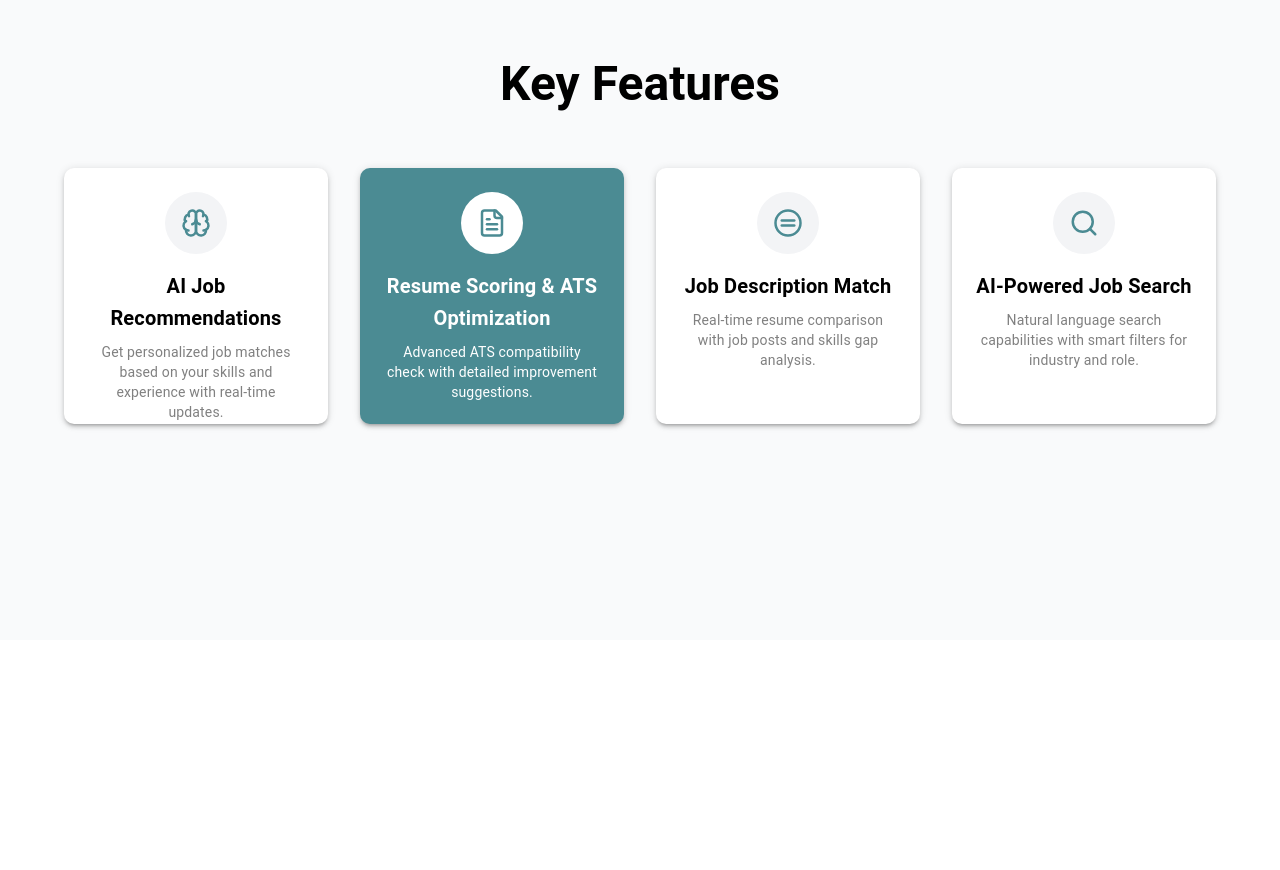
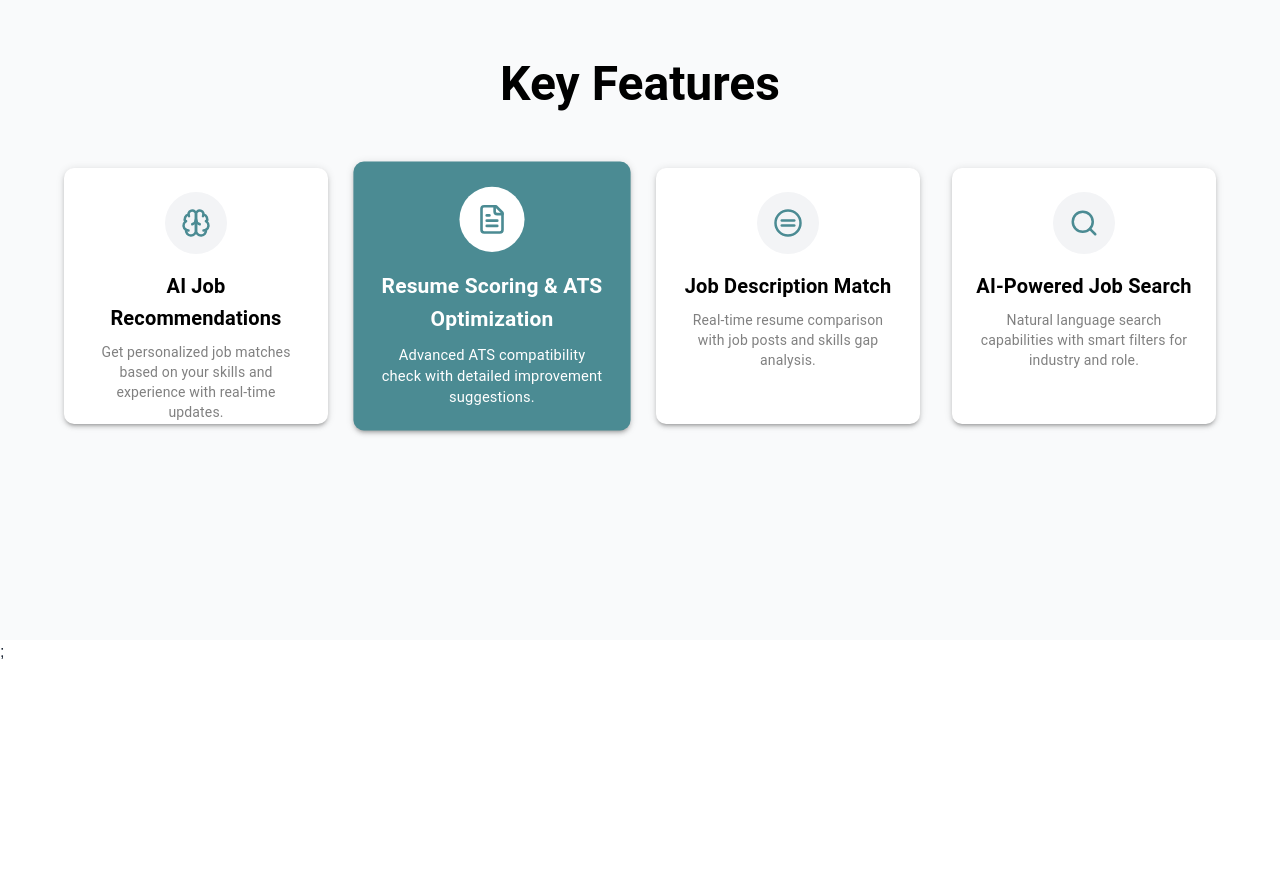
Before and after one commit to abdullah-k18/rozgar-dev, a Next.js app: page / in a window 1280 px wide. Shown: the part 960-1830 px from the top of the page. Built offline with nearby package versions, Linux system fonts and the light colour scheme.

Commit message:
UI Chnages

```diff
--- a/app/page.js
+++ b/app/page.js
@@ -10,6 +10,7 @@ import {
   Linkedin,
 } from "lucide-react";
 import Image from "next/image";
+import { useMediaQuery } from "@mui/material";
 import {
   Card,
   CardContent,
@@ -167,7 +168,6 @@ export default function Home() {
           </Toolbar>
         </Container>
       </AppBar>
-
       <section
         id="home"
         className="flex justify-center items-center py-12 mt-12 h-auto lg:h-screen lg:mt-0"
@@ -229,7 +229,6 @@ export default function Home() {
           </div>
         </Container>
       </section>
-
       <section
         id="features"
         className="bg-gray-50 py-12 h-auto lg:h-screen flex justify-center items-center"
@@ -248,21 +247,41 @@ export default function Home() {
             Key Features
           </Typography>
 
-          <Grid container spacing={4} justifyContent="center">
-            {features.map(({ id, logo, title, description }, index) => (
-              <Grid item xs={12} sm={6} md={3} key={id}>
+          <Grid
+            container
+            spacing={4}
+            justifyContent="center"
+            alignItems="center"
+          >
+            {features.map(({ id, logo, title, description }, index) => {
+              const isLargeScreen = useMediaQuery("(min-width:600px)"); // Screen size check
+              const isActive = isLargeScreen && activeFeature === index;
+
+              return (
+                <Grid
+                  item
+                  xs={12}
+                  sm={6}
+                  md={3}
+                  key={id}
+                  sx={{
+                    display: "flex",
+                    justifyContent: "center",
+                  }}
+                >
                   <Card
                     sx={{
                       height: "16rem",
                       width: "100%",
                       maxWidth: "300px",
-                    transition: "background-color 0.5s ease, color 0.5s ease",
-                    backgroundColor:
-                      activeFeature === index ? "#4b8b93" : "#ffffff",
-                    color: activeFeature === index ? "white" : "black",
+                      transition:
+                        "transform 0.5s ease, background-color 0.5s ease, color 0.5s ease",
+                      backgroundColor: isActive ? "#4b8b93" : "#ffffff",
+                      color: isActive ? "white" : "black",
                       boxShadow: 3,
                       borderRadius: "10px",
                       cursor: "pointer",
+                      transform: isActive ? "scale(1.05)" : "scale(1)",
                     }}
                   >
                     <CardContent
@@ -278,8 +297,7 @@ export default function Home() {
                           display: "inline-flex",
                           justifyContent: "center",
                           alignItems: "center",
-                        backgroundColor:
-                          activeFeature === index
+                          backgroundColor: isActive
                             ? "white"
                             : "rgb(243, 244, 246)",
                           transition: "background-color 0.5s ease",
@@ -293,7 +311,7 @@ export default function Home() {
                           fontWeight: "bold",
                           marginTop: 2,
                           transition: "color 0.5s ease",
-                        color: activeFeature === index ? "white" : "black",
+                          color: isActive ? "white" : "black",
                         }}
                       >
                         {title}
@@ -303,7 +321,7 @@ export default function Home() {
                         sx={{
                           marginTop: 1,
                           transition: "color 0.5s ease",
-                        color: activeFeature === index ? "white" : "gray",
+                          color: isActive ? "white" : "gray",
                         }}
                       >
                         {description}
@@ -311,11 +329,12 @@ export default function Home() {
                     </CardContent>
                   </Card>
                 </Grid>
-            ))}
+              );
+            })}
           </Grid>
         </Container>
       </section>
-
+      ;
       <section
         id="how-it-works"
         className="bg-cover bg-center bg-no-repeat py-12 lg:h-screen flex justify-center items-center"
@@ -345,6 +364,10 @@ export default function Home() {
                     borderRadius: "10px",
                     width: "90%",
                     maxWidth: "280px",
+                    transition: "transform 0.3s",
+                    "&:hover": {
+                      transform: "scale(1.05)",
+                    },
                   }}
                 >
                   <CardContent className="text-center p-6">
@@ -372,7 +395,6 @@ export default function Home() {
           </Grid>
         </Container>
       </section>
-
       <footer className="bg-[#4b8b93] text-white py-12">
         <Container>
           <div className="text-center mb-6">
```
Lines whose indentation alone changed are shown as unchanged.
